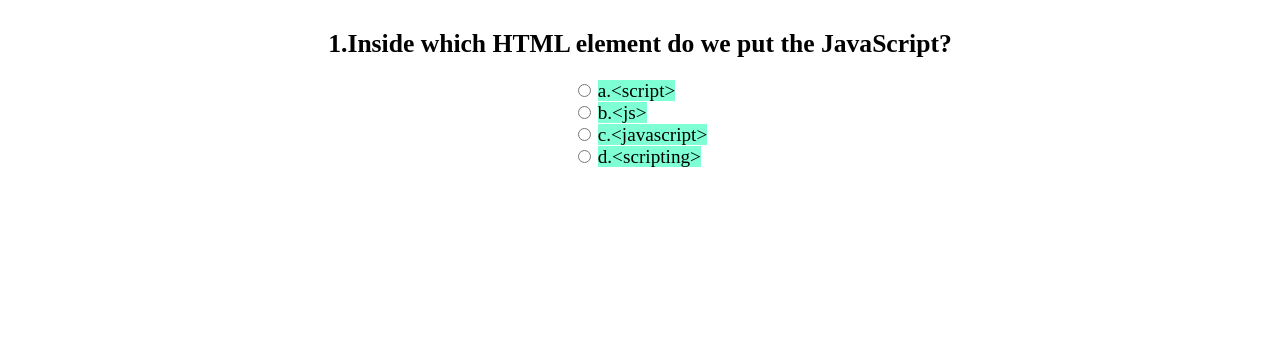
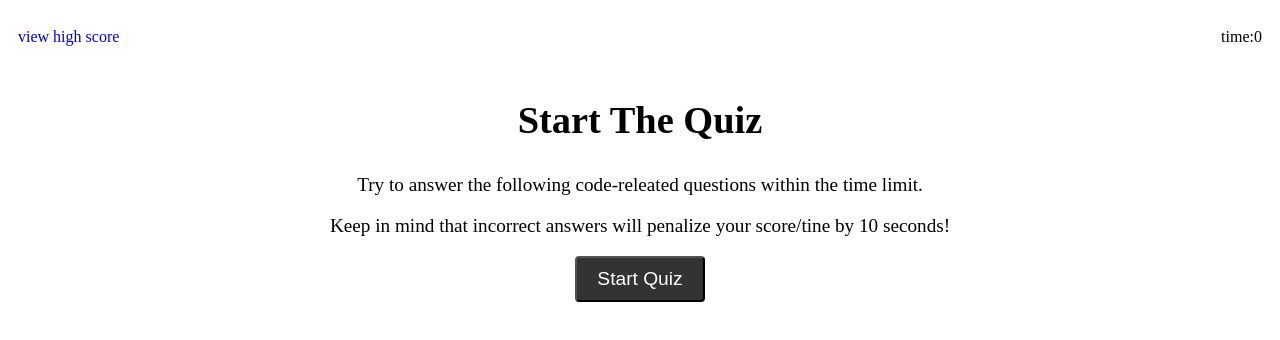
Before and after one commit to HoneySanghani/code-quiz, a plain HTML site: page index.html in a window 1280 px wide. Drawn offline with Linux system fonts and the light colour scheme.

Commit message:
main start page added

```diff
--- a/assests/css/style.css
+++ b/assests/css/style.css
@@ -1,11 +1,36 @@
-/* :root{
-    --primary-color:darkgray;
+:root{
+    --primary-color:#333;
+    --secondary-color:black;
+    --teritary-color:white;
 }
+.details{
+    display: flex;
+    justify-content: space-between;
+    align-items: center;
+    padding:4px 10px;
+}
+.details a{
+    text-decoration: none;
+}
+/*heading for the page*/
 .heading{
     text-align: center;
-    color: var(--primary-color);
+    color: var(--secondary-color);
     font-size: 3vw;
-} */
+}
+.heading-content{
+    text-align: center;
+    font-size: 1.5vw;
+}
+/*styling for the start button*/
+.start-btn{
+    background-color: var(--primary-color);
+    color: var(--teritary-color);
+    padding:10px 20px;
+    font-size: 1.5vw;
+    border-radius: 4px;
+    cursor: pointer;
+}
 .form{
     display: flex;
     flex-direction:column;
--- a/assests/js/script.js
+++ b/assests/js/script.js
@@ -1,28 +1,19 @@
-var questionCounter=0;
-var que=document.querySelector(".question");
-var a=document.querySelector("#a");
-var b=document.querySelector("#b");
-var c=document.querySelector("#c");
-var d=document.querySelector("#d");
+var startBtn=document.querySelector(".start-btn");
+var startEl=document.querySelector(".start-quiz");
 var questionsList=function(){
     var questionDataObj={
         id:" ",
         question:"Inside which HTML element do we put the JavaScript?",
-        a:"<script>",
-        b:"<js>",
-        c:"<javascript>",
-        d:"<scripting>",
+        Option:{
+            a:"<script>",
+            b:"<js>",
+            c:"<javascript>",
+            d:"<scripting>",
+        },
         answer:"a"
     }
     displayQuestion(questionDataObj);
 };
-var displayQuestion=function(questionDataObj){
-    questionCounter++;
-    questionDataObj.id=questionCounter;
-    que.textContent=questionDataObj.id+"."+questionDataObj.question;
-    a.textContent="a."+questionDataObj.a;
-    b.textContent="b."+questionDataObj.b;
-    c.textContent="c."+questionDataObj.c;
-    d.textContent="d."+questionDataObj.d;
-};
-questionsList();
+function displayQuestion(){
+    startEl.style.display="none";
+}
--- a/index.html
+++ b/index.html
@@ -8,29 +8,22 @@
     <title>Code-Quiz</title>
 </head>
 <body>
-    <form>
-        <div class="form">
-            <h2 class="question"></h2>
-            <div class="radio-btn">
-                <div>
-                    <input type="radio" name="radio_group" />
-                    <label class="option" id="a"></label>
-                </div>
-                <div>
-                    <input type="radio" name="radio_group" id="option2"/>
-                <label class="option" id="b"></label>
-                </div>
-               <div>
-                <input type="radio" name="radio_group" id="option3"/>
-                <label class="option" id="c"></label>
-               </div>
-               <div>
-                <input type="radio" name="radio_group"id="option4"/>
-                <label class="option" id="d"></label>
-               </div>
-            </div>
+    <section class="details">
+        <a href="#">view high score</a>
+        <p>time:<span>0</span></p>
+    </section>
+    <section class="start-quiz">
+        <h1 class="heading">Start The Quiz</h1>
+        <div class="heading-content">
+            <p>
+                Try to answer the following code-releated questions within the time limit.
+            </p>
+            <p>
+                Keep in mind that incorrect answers will penalize your score/tine by 10 seconds!
+            </p>
+            <button class="start-btn" onclick="questionsList()">Start Quiz</button>
         </div>
-    </form>
+    </section>
     <script src="./assests/js/script.js"></script>
 </body>
 </html>
```
